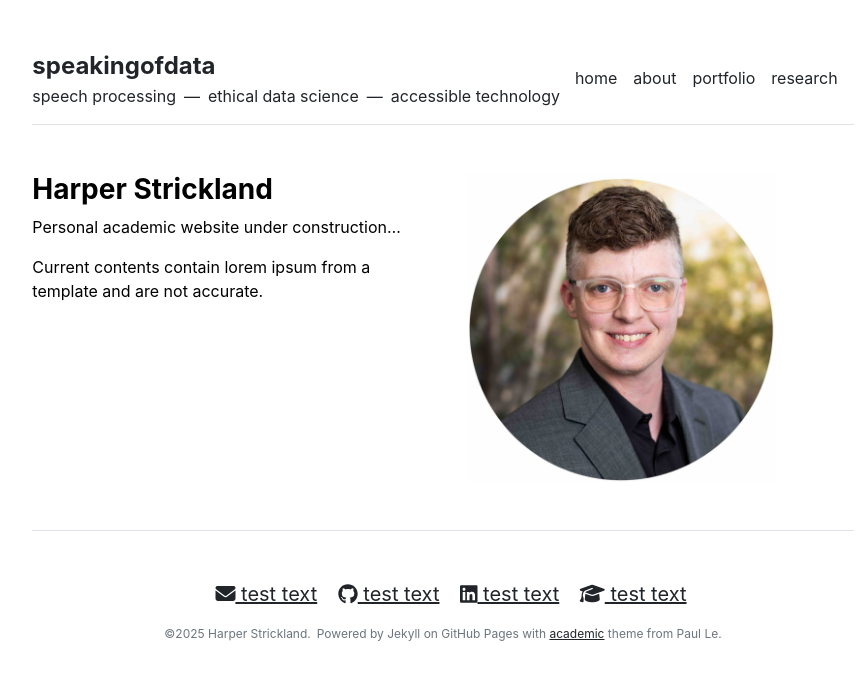
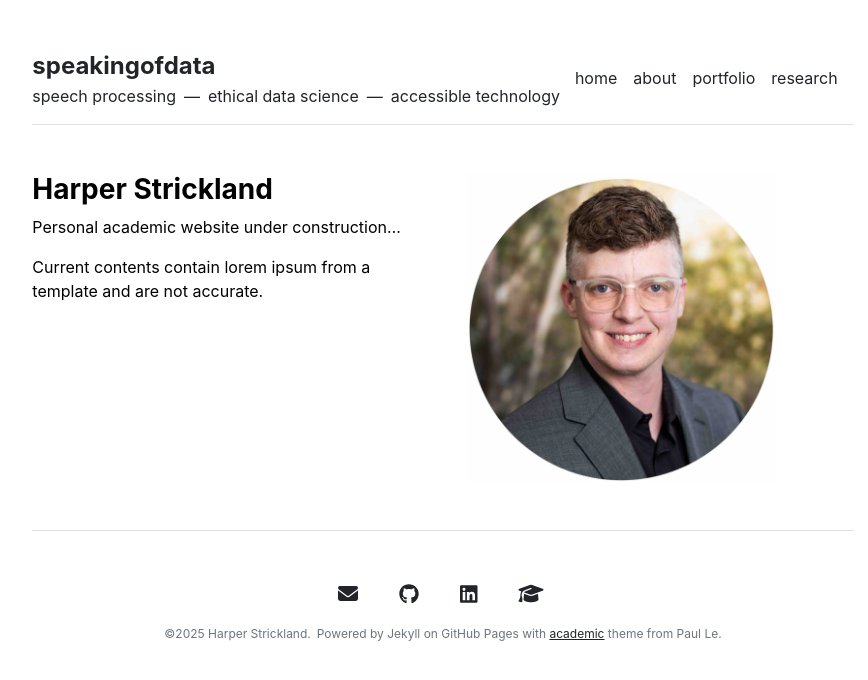
Before and after one commit to speakingofdata/speakingofdata.github.io, a Jekyll site: the page built from index.md, in a window 1280 px wide. Shown: the top 680 px of the page, without its empty margins (197-1065 px from the left). Built offline with Jekyll 4.4.1, drawn with Linux system fonts in a browser that asks for light colours; nearby versions of some CDN libraries.

Commit message:
Update footer.html

```diff
--- a/_includes/footer.html
+++ b/_includes/footer.html
@@ -3,7 +3,7 @@
     <div class="col-md-12 text-end social-media-icons">
       <p style="text-align: center;">
       {% for item in site.data.settings.social %}
-        <a href="{{ item.link }}" class="ms-3 fs-5"><i class="{{ item.style }} fa-{{ item.icon }}"></i> test text</a>
+        <a href="{{ item.link }}" class="ms-3 fs-5"><i class="{{ item.style }} fa-{{ item.icon }}"></i></a> <a href={{ item.link }}>{{ item.text }}</a>&emsp;
       {% endfor %}
       </p>
     </div>
```
